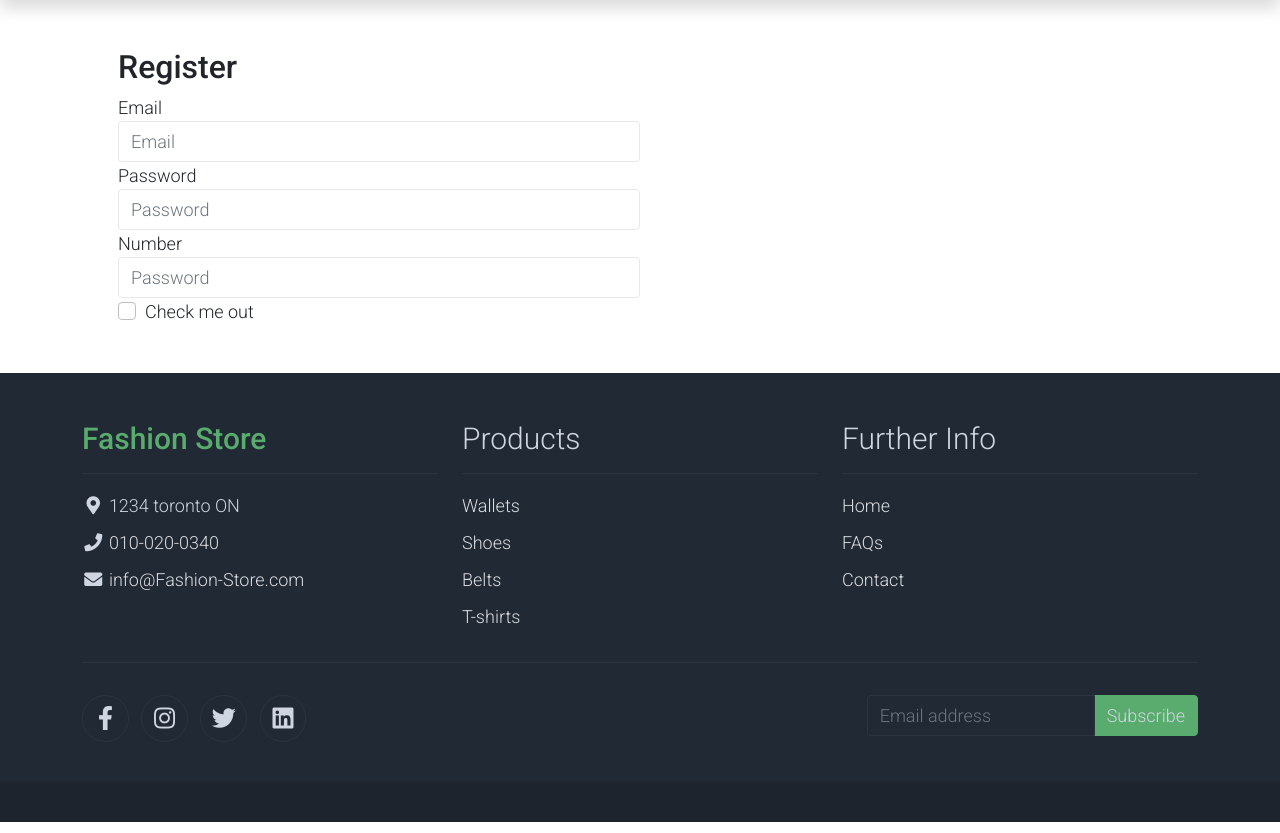
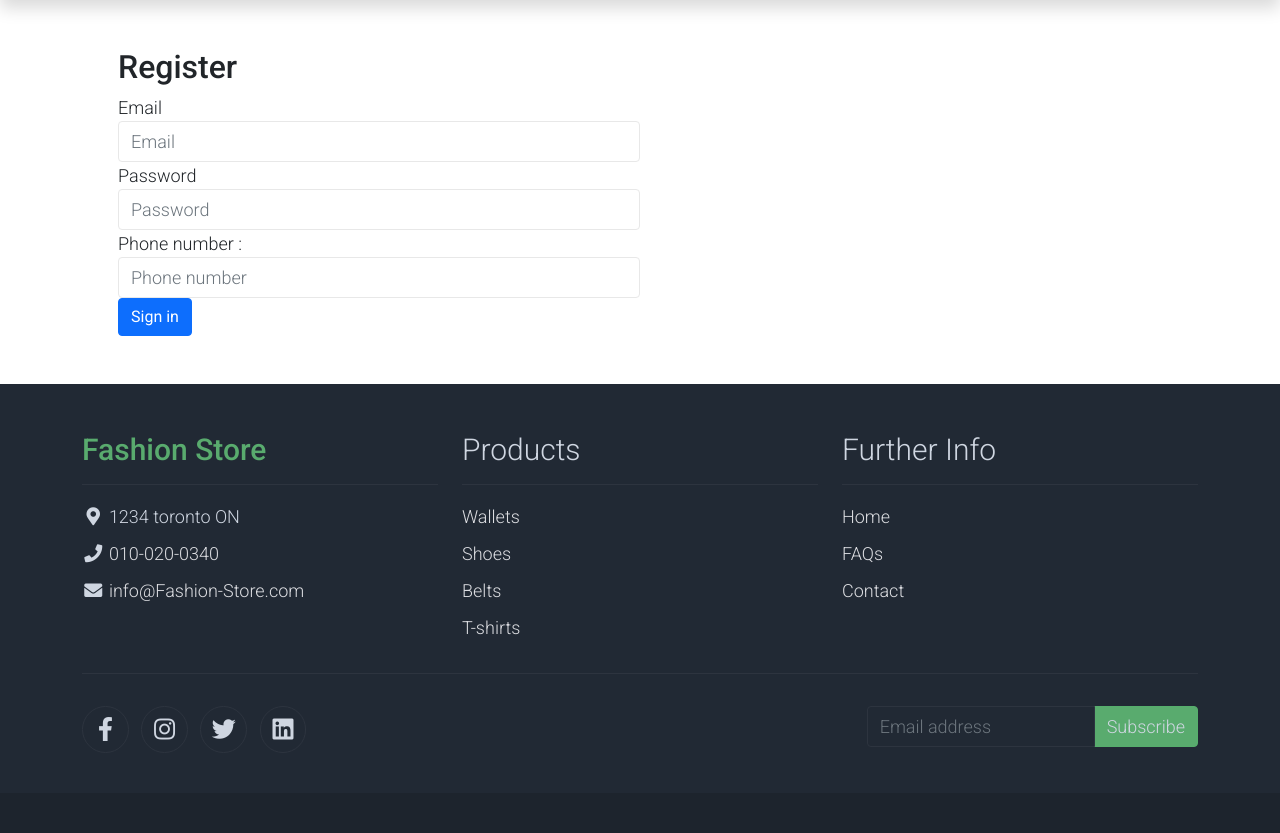
Before and after one commit to SindhujaNaluvala/fashionStore, a Flask app: page /register in a window 1280 px wide. Shown: the part 92-925 px from the top of the page. Run offline with Flask 2, Linux system fonts and the light colour scheme; parts of the project's set-up code (start-up, migrations or seed data) failed here and were passed over; some libraries are stand-ins or nearby versions.

Commit message:
register commit

```diff
--- a/templates/register.html
+++ b/templates/register.html
@@ -14,18 +14,19 @@
                   </div>
                 </div>
                 <div class="form-group col-md-6">
-                  <label for="inputNumber4">Number</label>
-                  <input type="text" class="form-control" name="inputNumber4" placeholder="Password">
+                  <label for="inputNumber4">Phone number :</label>
+                  <input type="text" class="form-control" name="inputNumber4" placeholder="Phone number">
                 </div>
 
-                <div class="form-group">
+                <!-- <div class="form-group">
                   <div class="form-check">
                     <input class="form-check-input" type="checkbox" id="gridCheck">
                     <label class="form-check-label" for="gridCheck">
                       Check me out
                     </label>
                   </div>
-                </div>
+                </div> -->
+                <button type="submit" class="btn btn-primary">Sign in</button>
               </form>
             </div>
   </div>
```
